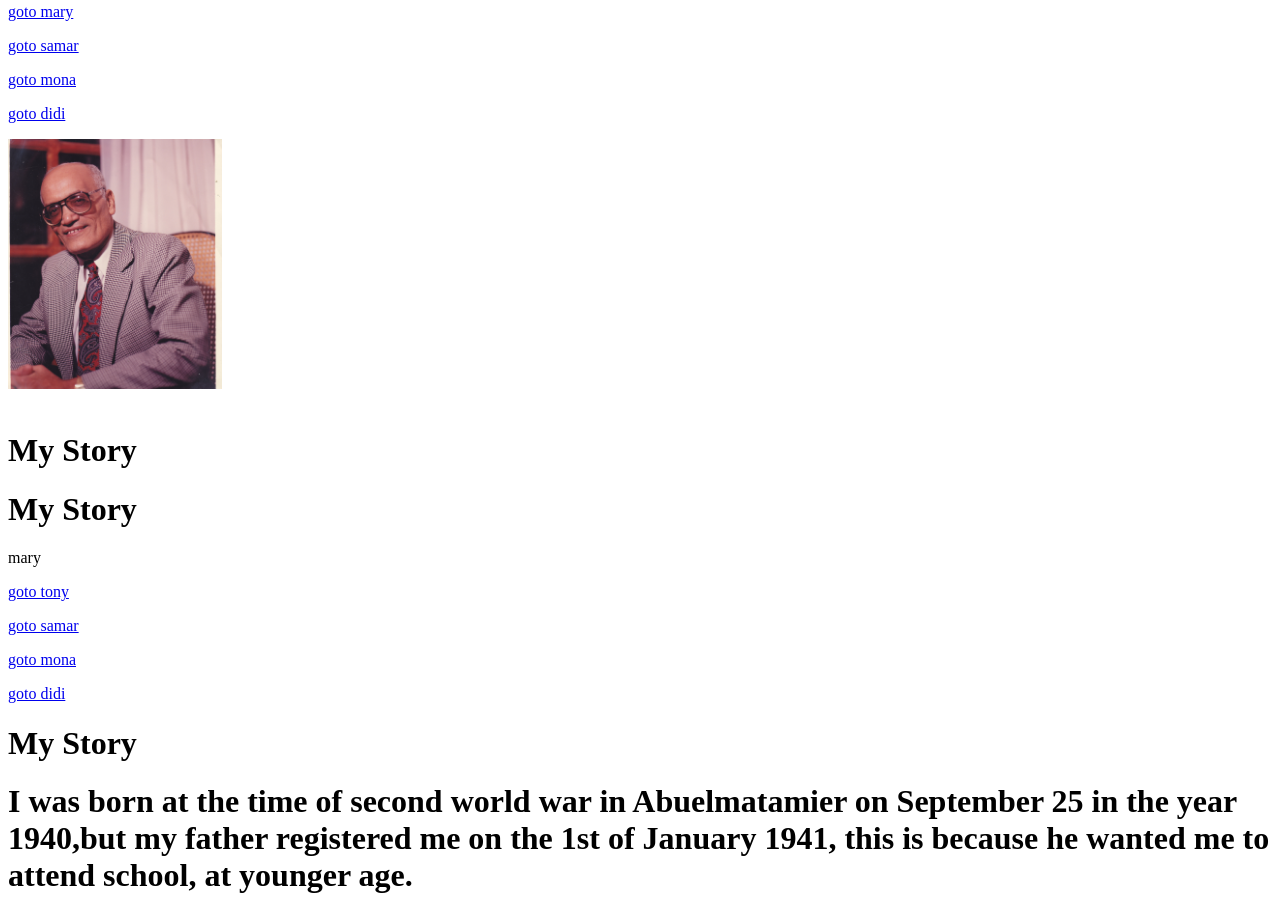
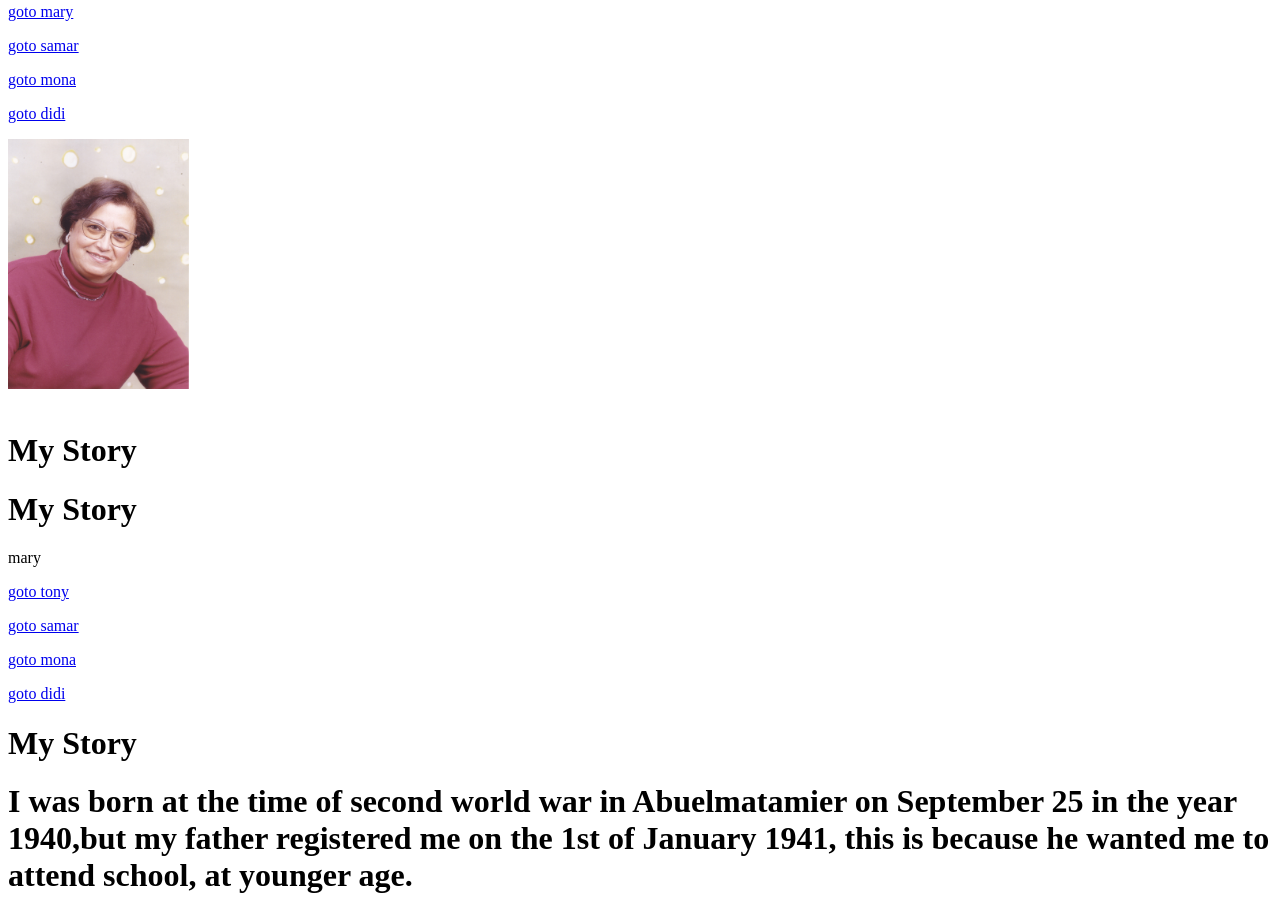
Before and after one commit to danash66/tony-test, a plain HTML site: page tony.html in a window 1280 px wide. Shown: the part 927-1840 px from the top of the page. Drawn offline with Linux system fonts and the light colour scheme.

Commit message:
Update tony.html

```diff
--- a/tony.html
+++ b/tony.html
@@ -33,7 +33,7 @@
 </div>
 
 
-<img src="images/tony.jpg" height="250px" />
+<img src="images/mary.jpg" height="250px" />
 
 
 </br>
```
